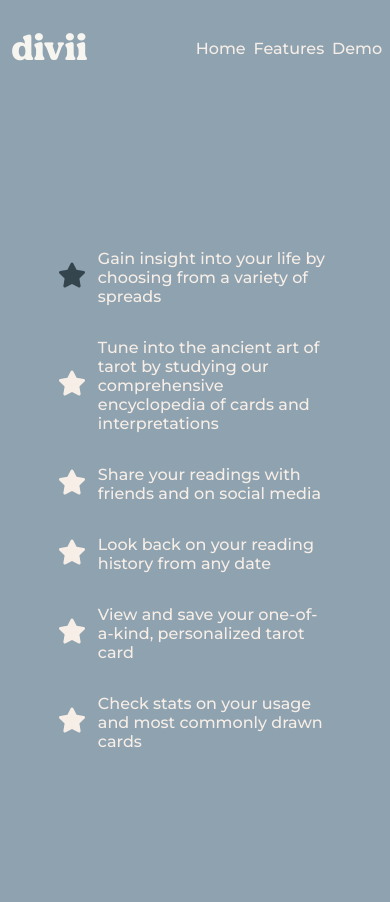
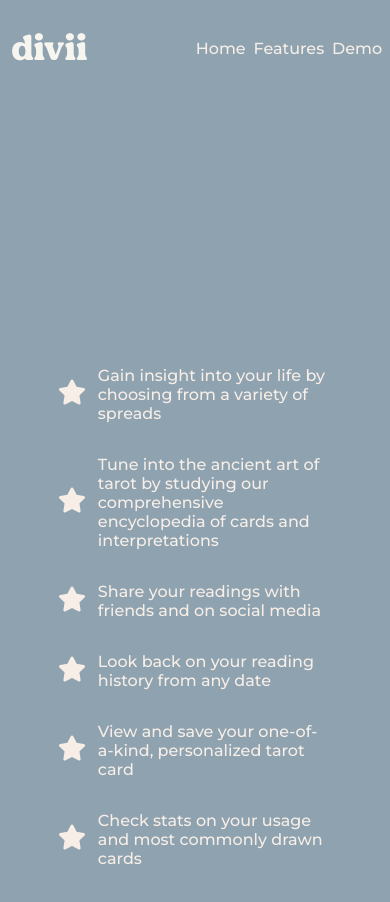
Before and after one commit to maywoollcott/diviisite, a React (Create React App) app: page /features in a window 390 px wide. Shown: the top 902 px of the page. Built offline with nearby package versions, Linux system fonts and the light colour scheme; a web font is replaced by a local one.

Commit message:
optimize mobile demo

```diff
--- a/src/Components/Demo/Demo.css
+++ b/src/Components/Demo/Demo.css
@@ -1,4 +1,4 @@
-.missionContainer {
+.demoContainer {
   background-color: var(--grayBlue);
   display: flex;
   flex-direction: row;
@@ -7,20 +7,13 @@
   height: 100vh;
 }
 
-.missionBodyContainer {
-  text-align: left;
-  color: var(--white);
-  font-size: 18px;
-  font-weight: 500;
-}
-
-.frame {
+.frameDemo {
   position: relative;
   z-index: 1;
   width: 100%;
 }
 
-.phoneScreen {
+.phoneScreenDemo {
   width: 40%;
   position: absolute;
   left: 30%;
@@ -28,41 +21,38 @@
   z-index: 0;
 }
 
-.phoneContainer {
+.phoneContainerDemo {
   position: relative;
   width: 40%;
   margin-left: 5%;
 }
 
-.bulletContainer {
-  display: flex;
-  flex-direction: column;
-}
-
-.bulletRow {
+@media (max-width: 500px) {
+  .demoContainer {
+    background-color: var(--grayBlue);
+    width: 100%;
     display: flex;
     flex-direction: row;
+    justify-content: center;
     align-items: center;
   }
 
-.bullet {
-  color: var(--parchment);
-  margin-bottom: 5px;
+  .frameDemo {
+    position: relative;
+    z-index: 1;
+    width: 100%;
   }
 
-.bulletText {
-  color: var(--parchment);
-  margin-left: 3%;
-  font-size: 16px;
-  font-weight: 500;
-  width: 60%;
+  .phoneScreenDemo {
+    width: 40%;
+    position: absolute;
+    left: 30%;
+    top: 6.5%;
+    z-index: 0;
   }
 
-.bulletText:hover {
-  cursor: pointer;
-  color: rgb(53, 69, 78);
+  .phoneContainerDemo {
+    position: relative;
+    width: 100%;
   }
-
-.active {
-  color: rgb(53, 69, 78);
 }
--- a/src/Components/Demo/Demo.tsx
+++ b/src/Components/Demo/Demo.tsx
@@ -7,9 +7,9 @@ import { FaStar } from 'react-icons/fa'
 const Demo = () => {
 
   return (
-    <div className='missionContainer'>
-      <div className='phoneContainer'>
-        <img src={`./phoneframe.png`} className='frame'></img>
+    <div className='demoContainer'>
+      <div className='phoneContainerDemo'>
+        <img src={`./phoneframe.png`} className='frameDemo'></img>
             <video
             playsInline
             autoPlay
@@ -18,7 +18,7 @@ const Demo = () => {
             src={
               './demo.mp4'
             }
-            className='phoneScreen'
+            className='phoneScreenDemo'
           ></video>
       </div>
     </div>
--- a/src/Components/Features/Features.css
+++ b/src/Components/Features/Features.css
@@ -110,6 +110,7 @@
     flex-direction: column;
     align-items: center;
     justify-content: center;
+    margin-top: 60%;
   }
 
   .bulletRow {
```
Lines whose indentation alone changed are shown as unchanged.
